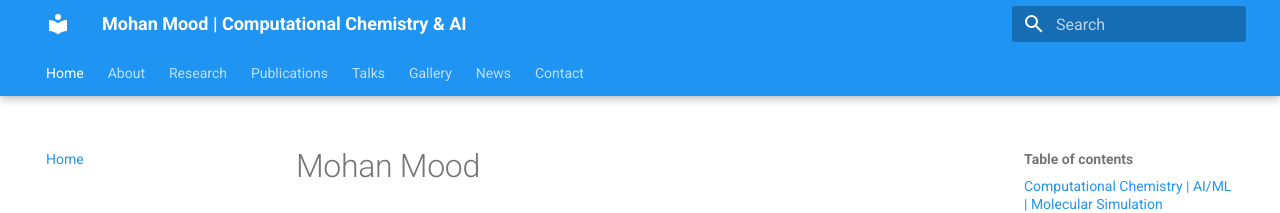
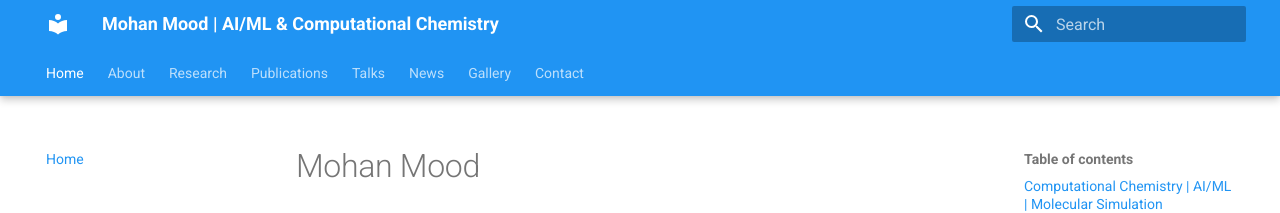
Before and after one commit to MohanMood/mohanmood.github.io, an MkDocs documentation site: the page built from docs/index.md, in a window 1280 px wide. Shown: the top 213 px of the page. Built offline with MkDocs 1.6.1 and Material for MkDocs 9.7.7, drawn with Linux system fonts in a browser that asks for light colours.

Commit message:
Updated news tab

```diff
--- a/mkdocs.yml
+++ b/mkdocs.yml
@@ -1,4 +1,4 @@
-site_name: Mohan Mood | Computational Chemistry & AI
+site_name: Mohan Mood | AI/ML & Computational Chemistry
 site_url: https://mohanmood.github.io/
 
 extra_css:
@@ -31,8 +31,8 @@ nav:
   - Research: research.md
   - Publications: publications.md
   - Talks: talks.md
+  - News: news.md
   - Gallery: gallery.md
-  - News: news.md
   - Contact: contact.md
 
 plugins:
```
Also changed, not shown: site/news/index.html.
